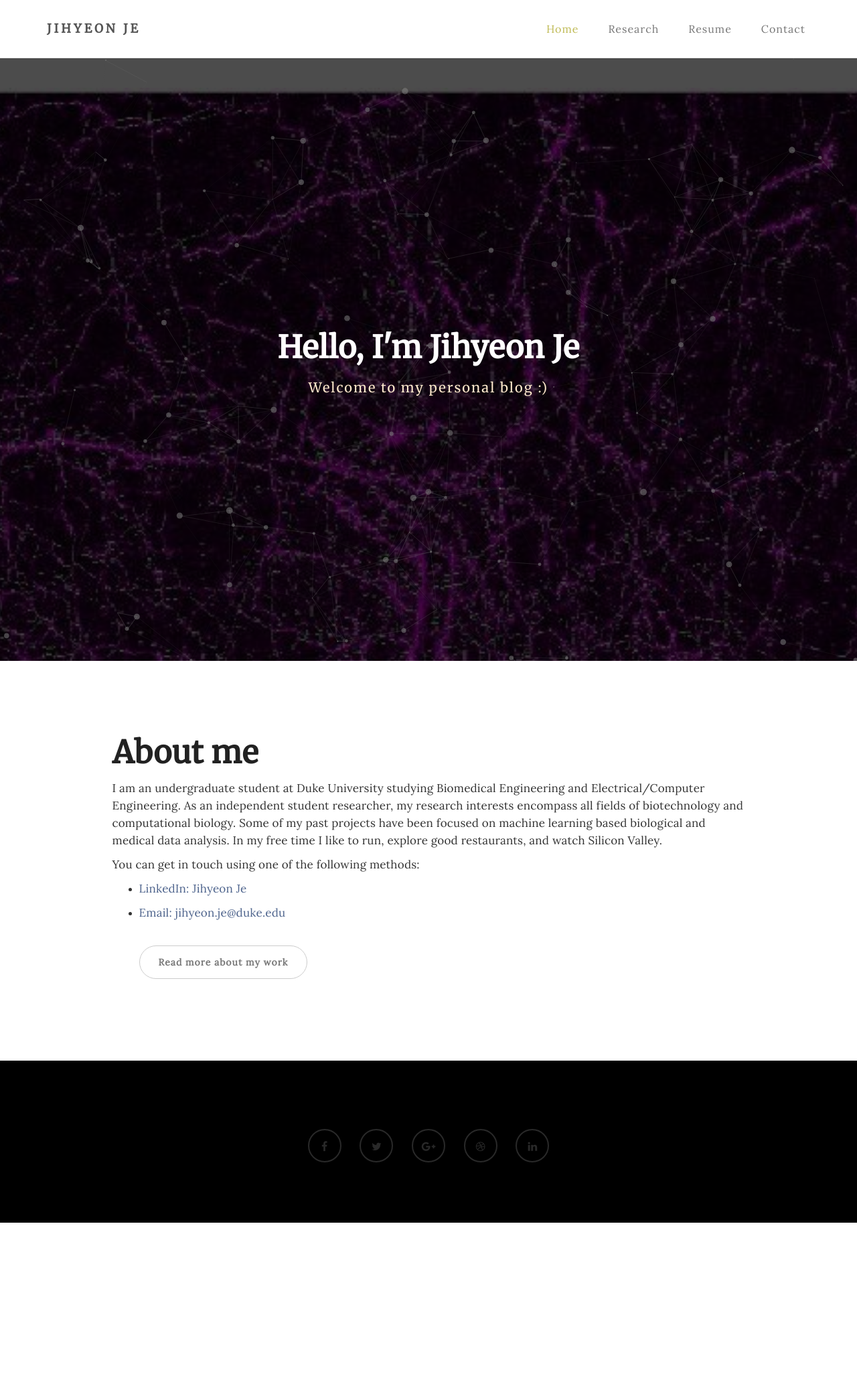
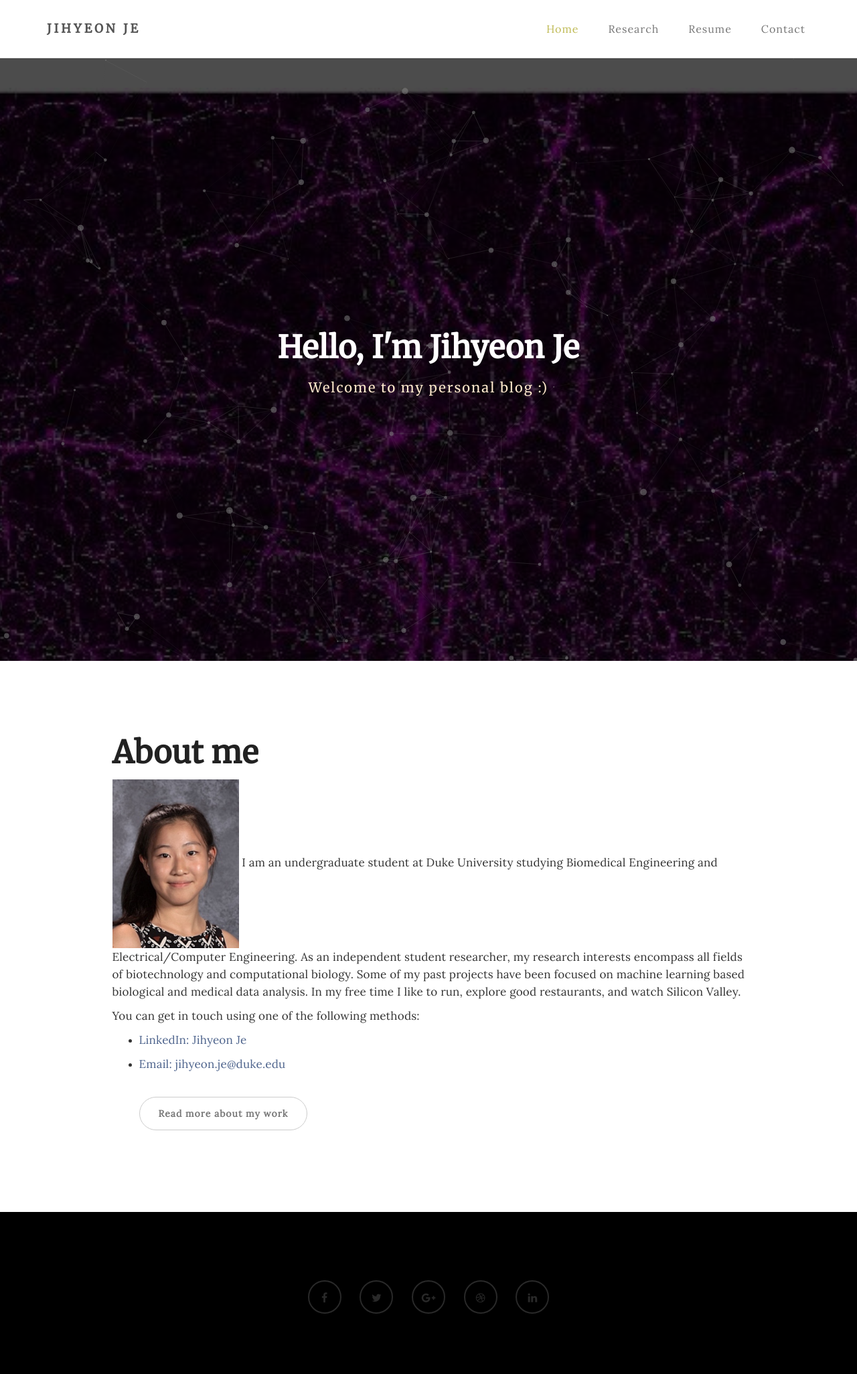
Before and after one commit to rpraka/JihyeonJe.com, a Jekyll site: the page index.html, which Jekyll copies as it is, in a window 1280 px wide. Shown: the whole page at 67% size. Built offline with Jekyll 4.4.1, drawn with Linux system fonts in a browser that asks for light colours; before the commit the page ends 1826 px from its top, so only the background shows below that.

Commit message:
Update index.html

```diff
--- a/index.html
+++ b/index.html
@@ -91,7 +91,9 @@ http://www.tooplate.com/view/2085-neuron
                          </div>
 
                          <div class="blog-post-des">
-                              <p>I am an undergraduate student at Duke University studying Biomedical Engineering and Electrical/Computer Engineering. As an independent student researcher, my research interests encompass all fields of biotechnology and computational biology. Some of my past projects have been focused on machine learning based biological and medical data analysis. In my free time I like to run, explore good restaurants, and watch Silicon Valley.</p>
+                              <p>
+                                   <img src="images/jihyeonjeprofile.jpg" style="width: 20%; height: 20%" ALIGN=”right” HSPACE=”30” VSPACE=”20”/>
+                                   I am an undergraduate student at Duke University studying Biomedical Engineering and Electrical/Computer Engineering. As an independent student researcher, my research interests encompass all fields of biotechnology and computational biology. Some of my past projects have been focused on machine learning based biological and medical data analysis. In my free time I like to run, explore good restaurants, and watch Silicon Valley.</p>
                               <p> You can get in touch using one of the following methods: </p>
                               <ul>
                                  <li> <p><a href="https://www.linkedin.com/in/jihyeon-je/">LinkedIn: Jihyeon Je</a></p></li>
```
